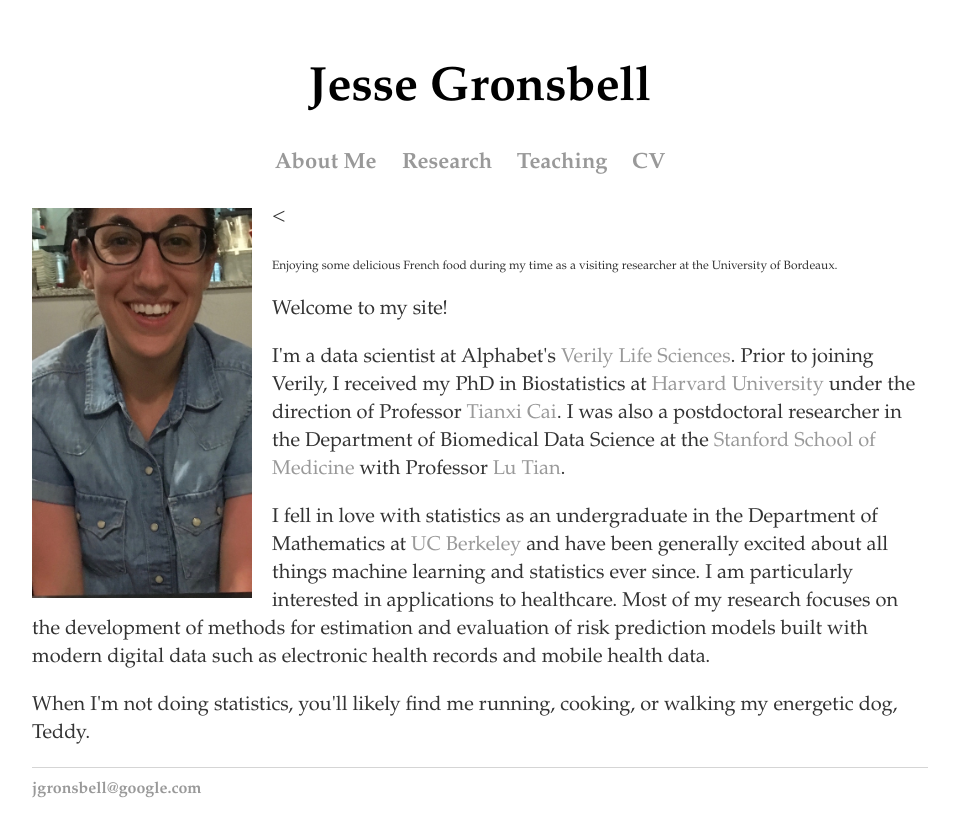
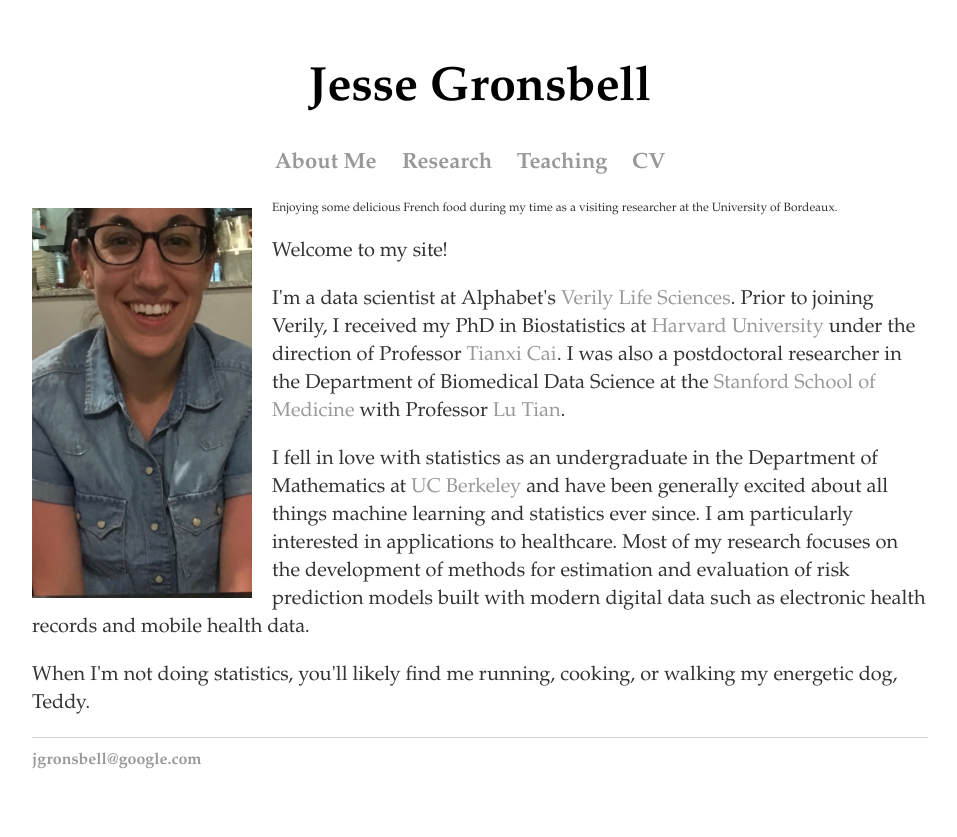
Before and after one commit to jgrons/old_website, a Jekyll site: the page built from index.html, in a window 1280 px wide. Shown: the top 837 px of the page, without its empty margins (160-1117 px from the left). Built offline with Jekyll 4.4.1, drawn with Linux system fonts in a browser that asks for light colours.

Commit message:
Update index.html

```diff
--- a/index.html
+++ b/index.html
@@ -5,7 +5,7 @@
 <div class="blurb">
 
 	<div class=figure>
-  <p>< <a href="../pics/me_france.jpeg">
+  <p> <a href="../pics/me_france.jpeg">
             <img src="../pics/me_france.jpeg" HEIGHT="390" WIDTH="220" align="left" style="margin:8px 20px 0px 0px"
                   title="JG" alt="JG"/></a>
   <p style="font-size:12px; font-family: palatino"> Enjoying some delicious French food during my time as a visiting
```
